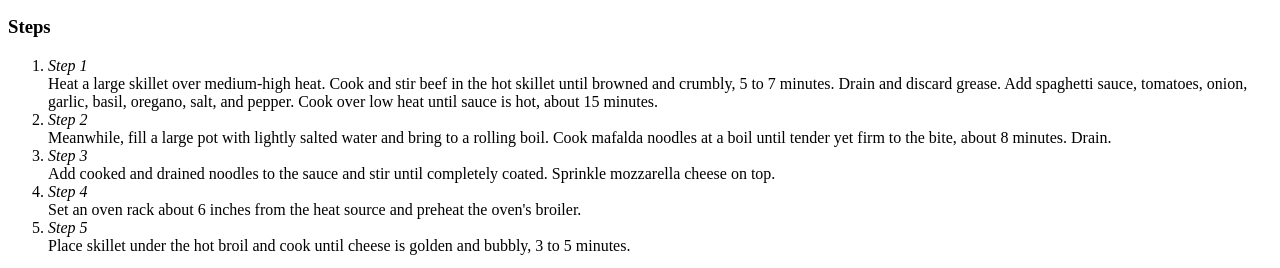
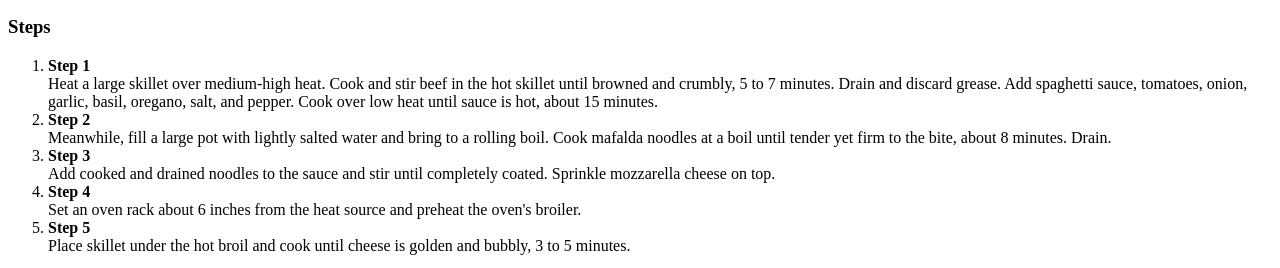
Before and after one commit to fjorn-x/odin-recipes, a plain HTML site: page recipes/lasagna.html in a window 1280 px wide. Shown: the part 1154-1422 px from the top of the page. Drawn offline with Linux system fonts and the light colour scheme.

Commit message:
Changed Lines from em to strong in Steps sub-headings

```diff
--- a/recipes/lasagna.html
+++ b/recipes/lasagna.html
@@ -30,15 +30,15 @@
             </ul>
         <h3><strong>Steps</strong></h3>
             <ol>
-                <li><em>Step 1 </em> <br>
+                <li><strong>Step 1 </strong> <br>
                     Heat a large skillet over medium-high heat. Cook and stir beef in the hot skillet until browned and crumbly, 5 to 7 minutes. Drain and discard grease. Add spaghetti sauce, tomatoes, onion, garlic, basil, oregano, salt, and pepper. Cook over low heat until sauce is hot, about 15 minutes.</li>
-                <li><em>Step 2 </em> <br>
+                <li><strong>Step 2 </strong> <br>
                     Meanwhile, fill a large pot with lightly salted water and bring to a rolling boil. Cook mafalda noodles at a boil until tender yet firm to the bite, about 8 minutes. Drain.</li>
-                <li><em>Step 3 </em><br>
+                <li><strong>Step 3 </strong><br>
                     Add cooked and drained noodles to the sauce and stir until completely coated. Sprinkle mozzarella cheese on top.</li>
-                <li><em>Step 4 </em><br>
+                <li><strong>Step 4 </strong><br>
                     Set an oven rack about 6 inches from the heat source and preheat the oven's broiler.</li>
-                <li><em>Step 5 </em><br>
+                <li><strong>Step 5 </strong><br>
                     Place skillet under the hot broil and cook until cheese is golden and bubbly, 3 to 5 minutes.</li>
 
             </ol>
```
